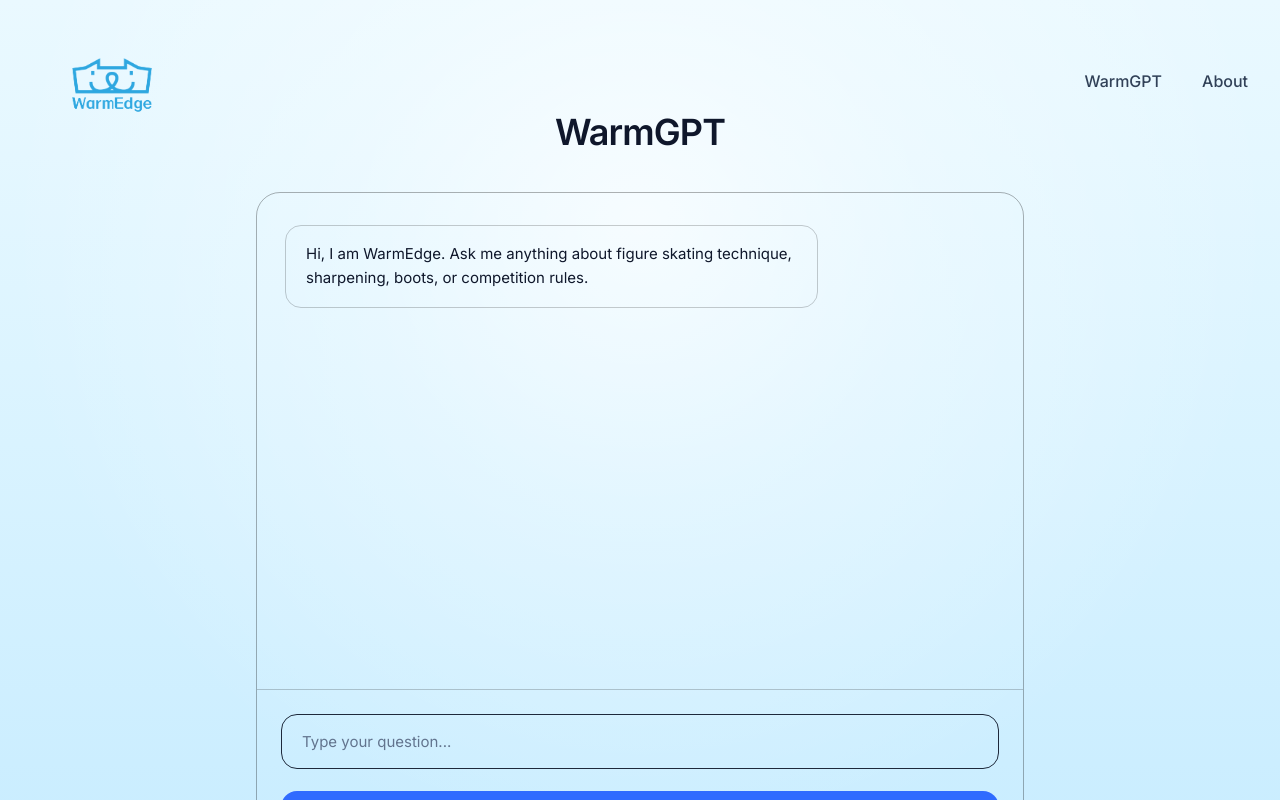
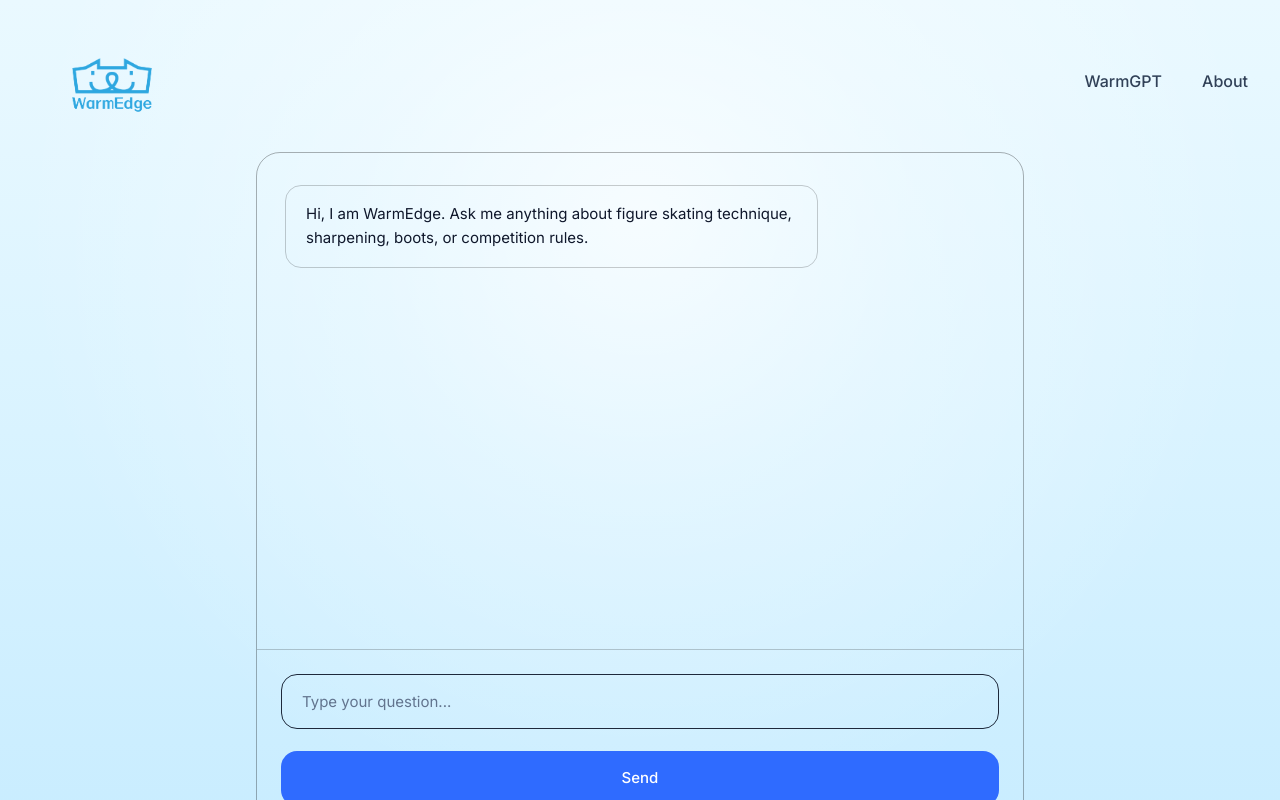
Before and after one commit to charlesl3/warmedge, a Next.js app: page /chat in a window 1280 px wide. Shown: the top 800 px of the page. Built offline with nearby package versions, Linux system fonts and the light colour scheme.

Commit message:
test contents split

```diff
--- a/app/chat/page.tsx
+++ b/app/chat/page.tsx
@@ -115,7 +115,7 @@ export default function ChatPage() {
       <div className="w-full max-w-3xl">
 
         <h1 className="text-4xl font-semibold tracking-tight text-slate-900 mb-10 text-center">
-          WarmGPT
+
         </h1>
 
         <div className="rounded-3xl border border-black/30">
```
